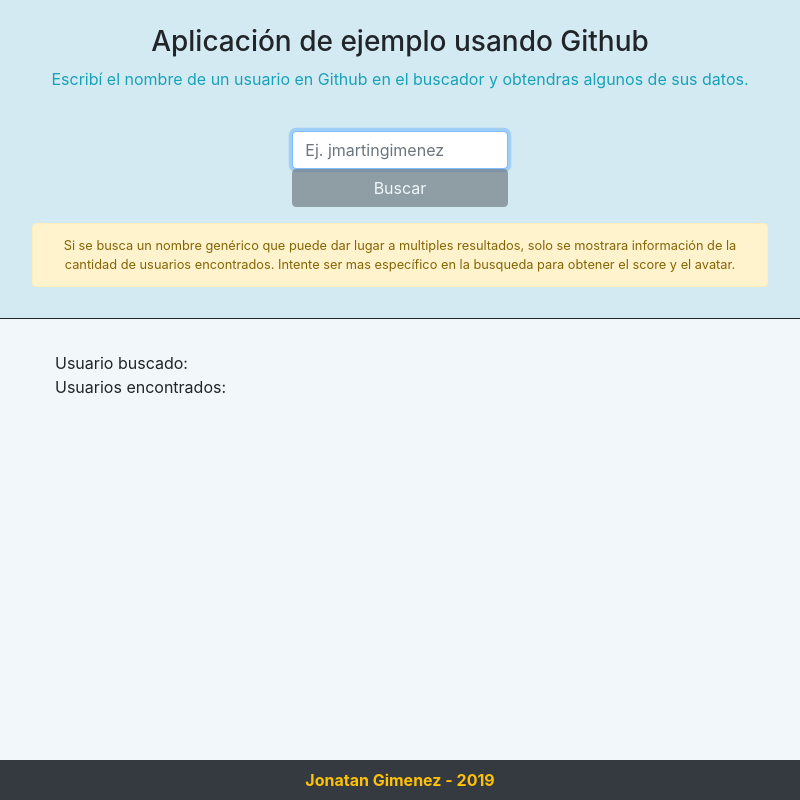
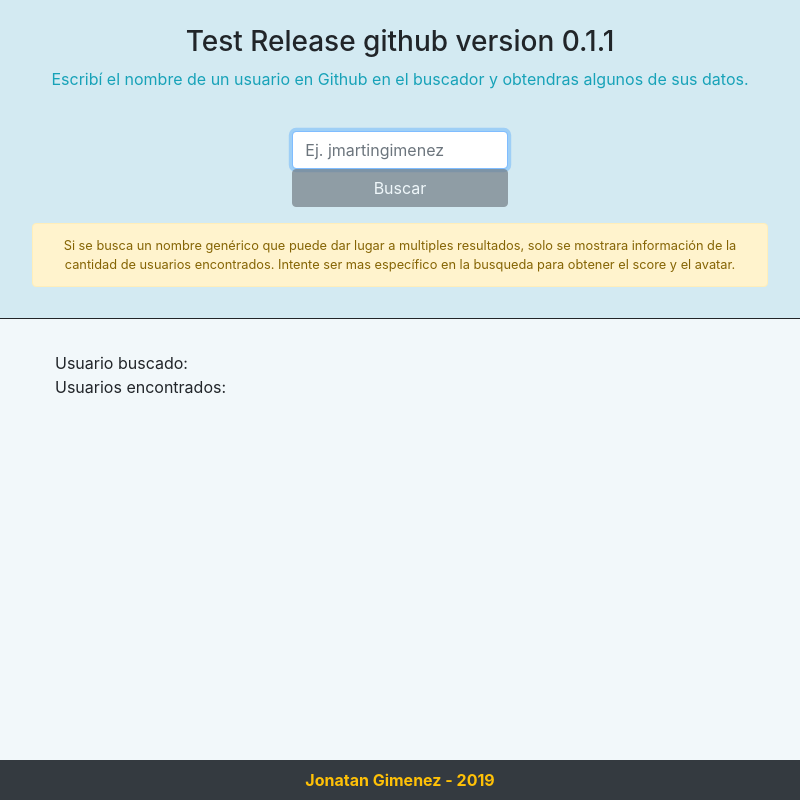
Before and after one commit to naoufalWerfen/Buscador-Github-Electron, an Electron app: page index.html in a window 800 px wide. Drawn offline with nearby package versions, Linux system fonts and the light colour scheme.

Commit message:
test commit

```diff
--- a/index.html
+++ b/index.html
@@ -9,7 +9,7 @@
 <body>
 	<header>
 		<div class="jumbotron col-md-12 text-center rounded-0">
-			<h3>Aplicación de ejemplo usando Github</h3>
+			<h3>Test Release github version 0.1.1</h3>
 			<p class="text-info">Escribí el nombre de un usuario en Github en el buscador y obtendras algunos de sus datos.</p>
 			<br>
 			<div class="col-md-4 mx-auto">
```
Also changed, not shown: package.json (+5 -3 lines).
